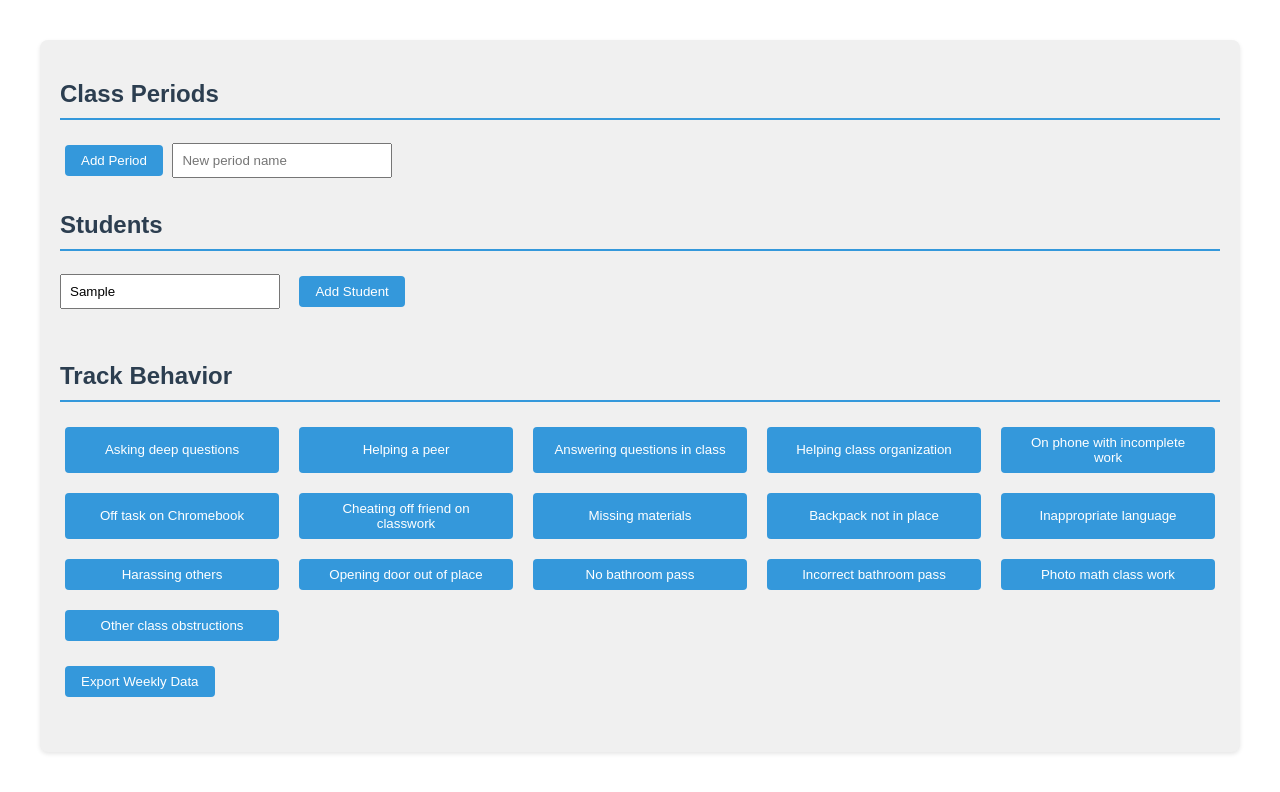
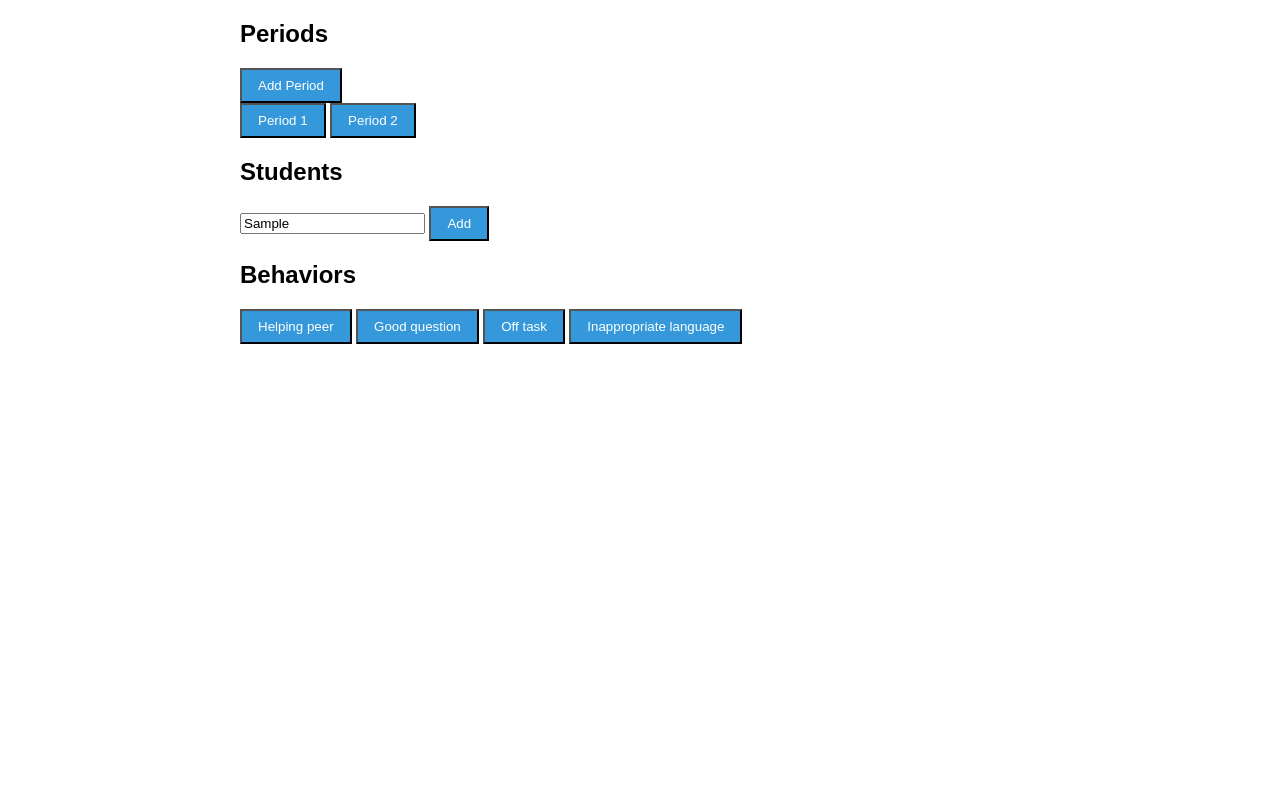
Before and after one commit to wyattkleeschool/student-tracker, a plain HTML site: page index.html in a window 1280 px wide. Both pictures are taken after typing "Sample" into the empty fields and a click on the button "Add Period". Drawn offline with Linux system fonts and the light colour scheme.

Commit message:
Update index.html
Update for same change, periods have pages again

```diff
--- a/index.html
+++ b/index.html
@@ -1,134 +1,87 @@
 <!DOCTYPE html>
-<html lang="en">
+<html>
 <head>
-    <meta charset="UTF-8">
-    <title>Classroom Behavior Tracker</title>
+    <title>Classroom Tracker</title>
     <style>
-        body { font-family: Arial; max-width: 1200px; margin: 20px auto; padding: 20px; }
-        .container { background: #f0f0f0; padding: 20px; border-radius: 8px; box-shadow: 0 2px 4px rgba(0,0,0,0.1); }
-        .section { margin-bottom: 30px; }
-        .section h2 { color: #2c3e50; border-bottom: 2px solid #3498db; padding-bottom: 10px; }
-        .input-group { margin-bottom: 15px; }
-        input[type="text"] { padding: 8px; width: 200px; margin-right: 10px; }
-        button { padding: 8px 16px; background: #3498db; color: white; border: none; border-radius: 4px; cursor: pointer; margin: 5px; }
-        button:hover { background: #2980b9; }
-        .behavior-btns { display: grid; grid-template-columns: repeat(auto-fit, minmax(200px, 1fr)); gap: 10px; }
-        .student-columns { display: grid; grid-template-columns: repeat(auto-fit, minmax(200px, 1fr)); gap: 20px; margin-top: 20px; }
-        .student-column { background: #fff; padding: 15px; border-radius: 4px; box-shadow: 0 2px 4px rgba(0,0,0,0.05); }
+        body { font-family: Arial; max-width: 800px; margin: 20px auto; }
+        .section { margin: 20px 0; }
+        button { padding: 8px 16px; background: #3498db; color: white; }
         .student-list { list-style: none; padding: 0; }
-        .student-list li { padding: 5px 0; cursor: pointer; transition: background-color 0.3s; }
-        .student-list li:hover { background-color: #f5f5f5; }
-        .student-list li.selected { background-color: #e8f4f8; }
+        .student-list li { padding: 5px 0; cursor: pointer; }
+        .period-selector { margin-bottom: 20px; }
     </style>
 </head>
 <body>
-    <div class="container">
-        <!-- Period Navigation -->
-        <div class="section">
-            <h2>Class Periods</h2>
-            <div id="periodsNav"></div>
+    <div class="period-selector">
+        <h2>Periods</h2>
+        <button onclick="addPeriod()">Add Period</button>
+        <div id="periods"></div>
     </div>
 
-        <!-- Current Period Content -->
-        <div id="currentPeriodContent">
-            <!-- Student Management -->
+    <div id="periodContent">
         <div class="section">
             <h2>Students</h2>
-                <div class="input-group">
-                    <input type="text" id="studentInput" placeholder="Add student name">
-                    <button onclick="addStudent()">Add Student</button>
-                </div>
-                <div class="student-columns" id="studentColumns"></div>
+            <input type="text" id="studentInput" placeholder="Add student">
+            <button onclick="addStudent()">Add</button>
+            <div id="students"></div>
         </div>
 
-            <!-- Behavior Tracking -->
         <div class="section">
-                <h2>Track Behavior</h2>
-                <div class="behavior-btns" id="behaviorButtons"></div>
-                <button onclick="exportCSV()" style="margin-top: 20px;">Export Weekly Data</button>
-            </div>
+            <h2>Behaviors</h2>
+            <div id="behaviors"></div>
         </div>
     </div>
 
     <script>
         // Behavior categories
-        const POSITIVE_BEHAVIORS = [
-            'Asking deep questions',
-            'Helping a peer',
-            'Answering questions in class',
-            'Helping class organization'
-        ];
-        const NEGATIVE_BEHAVIORS = [
-            'On phone with incomplete work',
-            'Off task on Chromebook',
-            'Cheating off friend on classwork',
-            'Missing materials',
-            'Backpack not in place',
-            'Inappropriate language',
-            'Harassing others',
-            'Opening door out of place',
-            'No bathroom pass',
-            'Incorrect bathroom pass',
-            'Photo math class work',
-            'Other class obstructions'
-        ];
+        const POSITIVE = ['Helping peer', 'Good question'];
+        const NEGATIVE = ['Off task', 'Inappropriate language'];
 
-        // State management
-        let periods = JSON.parse(localStorage.getItem('periods')) || [];
-        let students = JSON.parse(localStorage.getItem('students')) || {};
-        let behaviorLogs = JSON.parse(localStorage.getItem('behaviorLogs')) || [];
-        let currentPeriod = localStorage.getItem('currentPeriod') || periods[0] || 'Period 1';
-        let selectedStudent = null;
+        // State
+        let periods = JSON.parse(localStorage.getItem('periods')) || ['Period 1'];
+        let selectedPeriod = periods[0];
+        let periodData = JSON.parse(localStorage.getItem('periodData')) ||
+            Object.fromEntries(periods.map(p => [p, { students: [], logs: [] }]));
 
         // DOM elements
-        const periodsNav = document.getElementById('periodsNav');
-        const studentColumns = document.getElementById('studentColumns');
-        const behaviorButtons = document.getElementById('behaviorButtons');
+        const periodsDiv = document.getElementById('periods');
+        const studentsDiv = document.getElementById('students');
+        const behaviorsDiv = document.getElementById('behaviors');
 
-        // Initialize UI
-        function initUI() {
-            renderPeriodsNav();
-            renderBehaviorButtons();
+        // Initialize
+        function init() {
+            renderPeriods();
             renderStudents();
+            renderBehaviors();
         }
 
-        // Period management
+        // Periods
         function addPeriod() {
-            const input = document.createElement('input');
-            input.type = 'text';
-            input.placeholder = 'New period name';
-            input.onkeypress = (e) => {
-                if (e.key === 'Enter') {
-                    periods.push(input.value);
-                    input.value = '';
+            const newPeriod = `Period ${periods.length + 1}`;
+            periods.push(newPeriod);
+            periodData[newPeriod] = { students: [], logs: [] };
             saveState();
-                    renderPeriodsNav();
-                }
-            };
-            periodsNav.appendChild(input);
+            renderPeriods();
         }
 
-        function renderPeriodsNav() {
-            periodsNav.innerHTML = `
-                <button onclick="addPeriod()">Add Period</button>
-                ${periods.map(p => `
+        function renderPeriods() {
+            periodsDiv.innerHTML = periods.map(p => `
                 <button onclick="switchPeriod('${p}')">${p}</button>
-                `).join('')}
-            `;
+            `).join('');
         }
 
         function switchPeriod(periodName) {
-            currentPeriod = periodName;
-            localStorage.setItem('currentPeriod', currentPeriod);
+            selectedPeriod = periodName;
+            periodData = JSON.parse(localStorage.getItem('periodData'));
             renderStudents();
+            renderBehaviors();
         }
 
-        // Student management
+        // Students
         function addStudent() {
             const input = document.getElementById('studentInput');
-            if (input.value.trim()) {
-                if (!students[currentPeriod]) students[currentPeriod] = [];
-                students[currentPeriod].push(input.value);
+            if (input.value) {
+                periodData[selectedPeriod].students.push(input.value);
                 input.value = '';
                 saveState();
                 renderStudents();
@@ -136,94 +89,51 @@
         }
 
         function renderStudents() {
-            const studentsList = students[currentPeriod] || [];
-            const sortedStudents = [...studentsList].sort();
-            const columns = [];
-            const columnCount = Math.ceil(sortedStudents.length / 10);
-
-            for (let i = 0; i < columnCount; i++) {
-                const start = i * 10;
-                const end = start + 10;
-                columns.push(sortedStudents.slice(start, end));
-            }
-
-            studentColumns.innerHTML = columns.map((col, i) => `
-                <div class="student-column">
-                    <h3>Column ${i + 1}</h3>
-                    <ul class="student-list">
-                        ${col.map(s => `
+            const students = periodData[selectedPeriod].students.sort();
+            studentsDiv.innerHTML = students.map(s => `
+                <div class="student-list">
                     <li onclick="selectStudent('${s}')">${s}</li>
-                        `).join('')}
-                    </ul>
                 </div>
             `).join('');
         }
 
-        // Student selection
-        function selectStudent(studentName) {
-            selectedStudent = studentName;
-            document.querySelectorAll('.student-list li').forEach(li => {
-                li.style.backgroundColor = li.textContent === studentName ? '#e8f4f8' : '';
-            });
-        }
-
-        // Behavior tracking
-        function renderBehaviorButtons() {
-            behaviorButtons.innerHTML = [...POSITIVE_BEHAVIORS, ...NEGATIVE_BEHAVIORS].map(b => `
+        // Behaviors
+        function renderBehaviors() {
+            behaviorsDiv.innerHTML = [...POSITIVE, ...NEGATIVE].map(b => `
                 <button onclick="logBehavior('${b}')">${b}</button>
             `).join('');
         }
 
-        function logBehavior(behavior) {
-            if (!selectedStudent) {
-                alert("Please select a student first!");
-                return;
+        // Student selection
+        let selectedStudent = null;
+        function selectStudent(name) {
+            selectedStudent = name;
+            document.querySelectorAll('.student-list li').forEach(li => {
+                li.style.backgroundColor = li.textContent === name ? '#e8f4f8' : '';
+            });
         }
 
-            const log = {
-                period: currentPeriod,
+        // Logging
+        function logBehavior(behavior) {
+            if (!selectedStudent) return alert('Select a student!');
+
+            periodData[selectedPeriod].logs.push({
                 student: selectedStudent,
                 behavior,
-                timestamp: new Date().toISOString(),
-                category: POSITIVE_BEHAVIORS.includes(behavior) ? 'positive' : 'negative'
-            };
-            behaviorLogs.push(log);
+                timestamp: new Date().toISOString()
+            });
+
             saveState();
         }
 
-        // Export to CSV
-        function exportCSV() {
-            const csvContent = [
-                ['Period', 'Student', 'Behavior', 'Date', 'Category'],
-                ...behaviorLogs.map(log => [
-                    log.period,
-                    log.student,
-                    log.behavior,
-                    log.timestamp.split('T')[0],
-                    log.category
-                ])
-            ].map(row => row.join(',')).join('\n');
-
-            const blob = new Blob([csvContent], { type: 'text/csv' });
-            const url = URL.createObjectURL(blob);
-            const a = document.createElement('a');
-            a.href = url;
-            a.download = `behavior-export-${new Date().toISOString().split('T')[0]}.csv`;
-            a.click();
-            URL.revokeObjectURL(url);
-        }
-
-        // Save state to localStorage
+        // Save state
         function saveState() {
             localStorage.setItem('periods', JSON.stringify(periods));
-            localStorage.setItem('students', JSON.stringify(students));
-            localStorage.setItem('behaviorLogs', JSON.stringify(behaviorLogs));
-            localStorage.setItem('currentPeriod', currentPeriod);
+            localStorage.setItem('periodData', JSON.stringify(periodData));
         }
 
         // Initialize app
-        initUI();
-        window.addEventListener('beforeunload', saveState);
+        init();
     </script>
 </body>
 </html>
```
Lines whose indentation alone changed are shown as unchanged.
